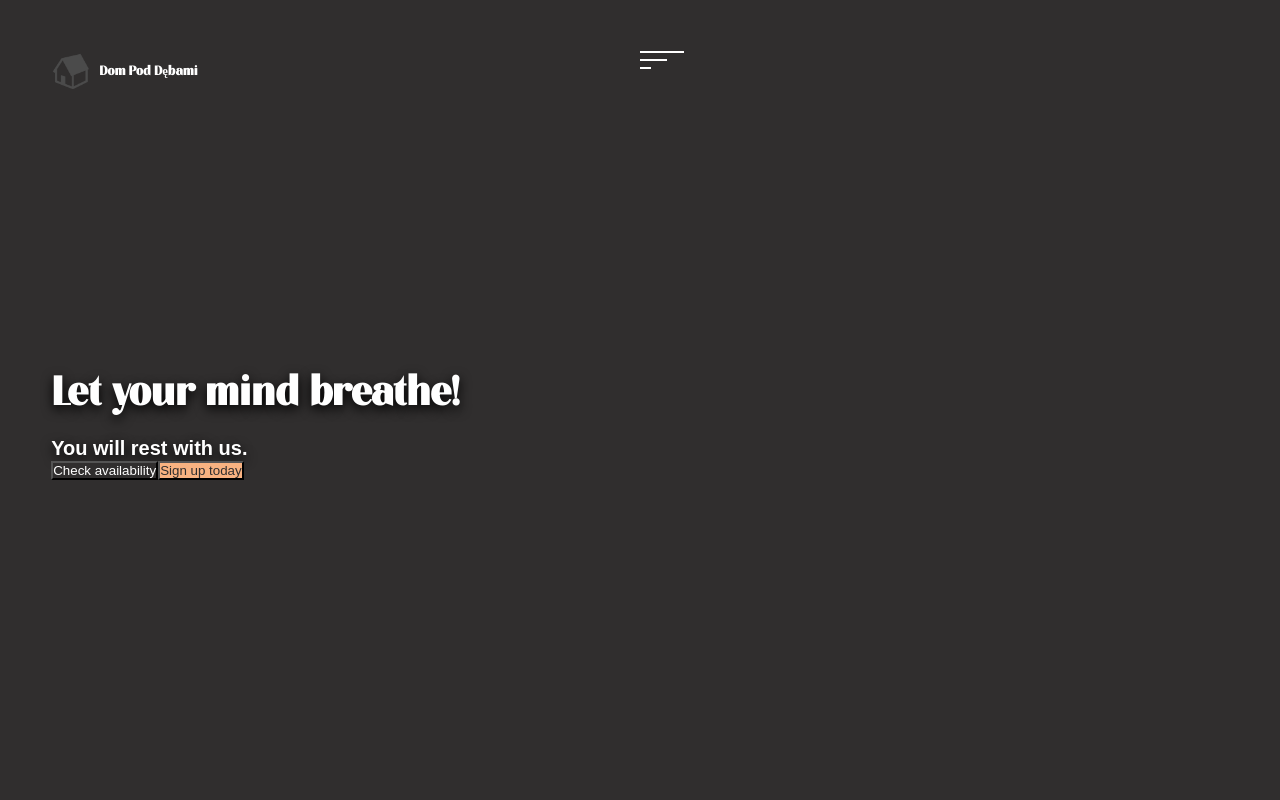
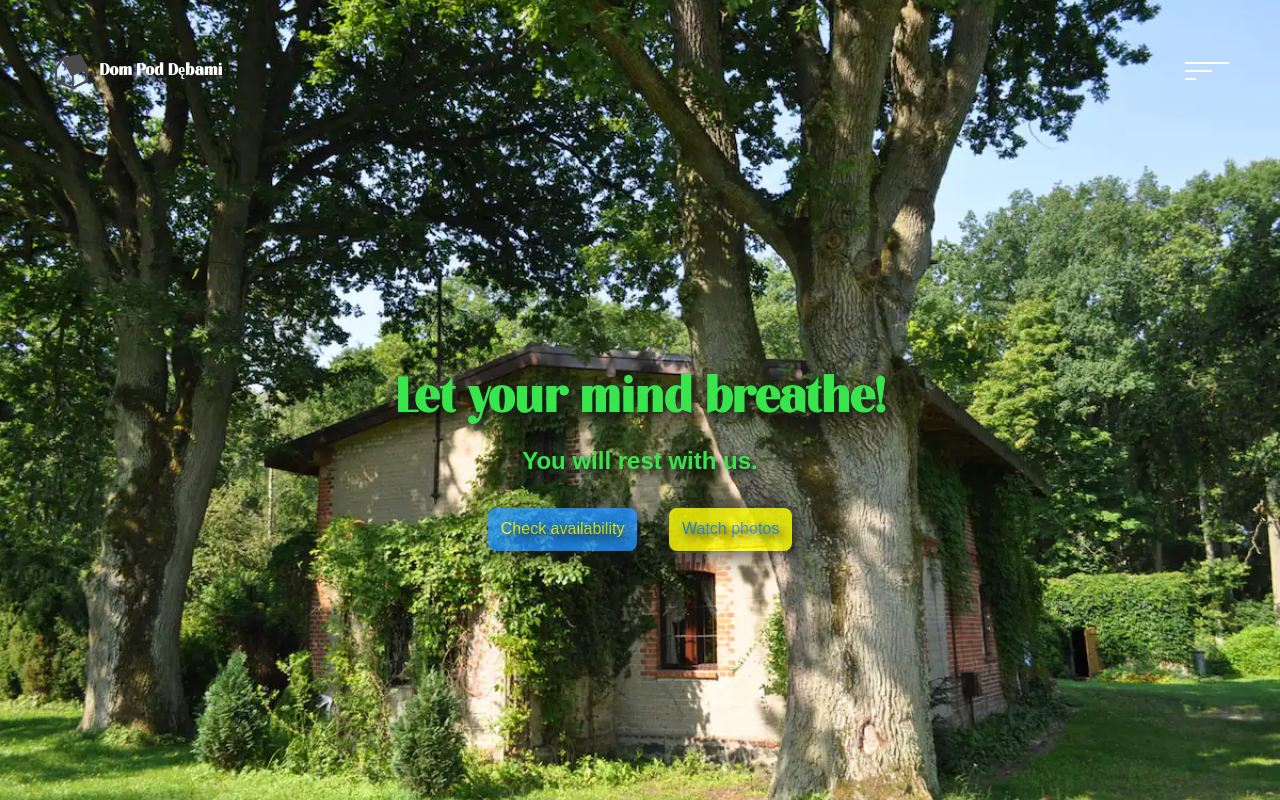
Before and after one commit to KamilKasiak/SasinoWebpage, a React (Create React App) app in the folder client/: page / in a window 1280 px wide. Built offline with nearby package versions, Linux system fonts and the light colour scheme.

Commit message:
photo section and some styling

```diff
--- a/client/src/App.js
+++ b/client/src/App.js
@@ -2,12 +2,14 @@ import './App.scss';
 import { Routes, Route } from 'react-router-dom';
 import Layout from './components/Layout';
 import Reservation from './components/Reservation';
+import Photos from './components/Photos.js';
 
 function App() {
   return (
     <Routes>
       <Route path='/' element={<Layout />}>
         <Route path='/' element={<Reservation />} />
+        <Route path='/photos' element={<Photos />} />
       </Route>
     </Routes>
   );
--- a/client/src/App.scss
+++ b/client/src/App.scss
@@ -1,5 +1,5 @@
-$primary: #f8b281;
-$secondary: #302e2e;
+$primary: #2192ff;
+$secondary: #fdff00;
 
 @font-face {
   font-family: 'stone';
--- a/client/src/components/Layout.js
+++ b/client/src/components/Layout.js
@@ -1,10 +1,12 @@
 import './Layout.scss';
 import Navbar from './Navbar';
 import { Outlet } from 'react-router-dom';
+import outsideLanding from '../assets/outsideLanding.png';
 
 const Layout = () => {
   return (
     <div className='App'>
+      <img className='outsideLanding' src={outsideLanding} alt='outside'></img>
       <Navbar />
       <div className='page'>
         <Outlet />
--- a/client/src/components/Layout.scss
+++ b/client/src/components/Layout.scss
@@ -4,18 +4,20 @@
   width: 100%;
   min-height: 100vh;
   position: absolute;
-  background-color: $secondary;
+
   .page {
     font-family: stone, sans-serif;
-    color: #fff;
+    color: #38e54d;
     h2 {
-      font-size: 2.5rem;
+      font-size: 3rem;
       line-height: 125%;
       padding: 1rem 0rem;
+      text-shadow: 4px 4px 8px #181818;
     }
     h3 {
-      font-size: 1.25rem;
+      font-size: 1.5rem;
       line-height: 125%;
+      text-shadow: 4px 4px 8px #181818;
     }
     .container {
       padding: 4%;
@@ -23,6 +25,16 @@
     button {
       background-color: $primary;
       color: $secondary;
+      text-shadow: 4px 4px 8px #181818;
     }
   }
+  .outsideLanding {
+    position: absolute;
+    left: 0;
+    top: 0;
+    width: 100%;
+    height: 100vh;
+    object-fit: cover;
+    z-index: -1;
+  }
 }
--- a/client/src/components/Navbar.scss
+++ b/client/src/components/Navbar.scss
@@ -5,26 +5,35 @@
   max-height: 100%;
   display: flex;
   padding: 4%;
-  background-color: $secondary;
+  background-color: transparent;
+
   .left-nav {
     flex: 1;
     h1 {
       margin-left: 0.5rem;
       font-family: 'stone', 'sans-serif';
-      font-size: 0.8rem;
+      font-size: 1rem;
     }
     .logo {
       display: flex;
       color: #fff;
       align-items: center;
+      text-shadow: 4px 4px 8px #181818;
       img {
         width: 2.5rem;
       }
     }
   }
   .mid-nav {
+    display: flex;
     flex: 1;
     color: black;
+    justify-content: flex-end;
+    align-items: center;
+
+    svg:hover {
+      cursor: pointer;
+    }
   }
 
   .links {
--- /dev/null
+++ b/client/src/components/Photos.js
@@ -0,0 +1,25 @@
+import './Photos.scss';
+
+const Photos = () => {
+  return (
+    <div className='photo-section'>
+      <div className='photos-description'>
+        <h2>House tailored for you</h2>
+        <h3>It's is time to heal your mind and body</h3>
+      </div>
+      <div className='photos'>
+        <div className='inside'>
+          <h3>What is inside?</h3>
+        </div>
+        <div className='outside'>
+          <h3>What is outside</h3>
+        </div>
+        <div className='nearby'>
+          <h3>What is nearby</h3>
+        </div>
+      </div>
+    </div>
+  );
+};
+
+export default Photos;
--- /dev/null
+++ b/client/src/components/Photos.scss
@@ -0,0 +1,3 @@
+.photo-section {
+  display: block;
+}
--- a/client/src/components/Reservation.js
+++ b/client/src/components/Reservation.js
@@ -5,9 +5,9 @@ const Reservation = () => {
     <div className='container reservation'>
       <h2>Let your mind breathe!</h2>
       <h3>You will rest with us.</h3>
-      <div class='call-to-action'>
-        <button class='cta-sec'>Check availability</button>
-        <button class='cta-main'>Sign up today</button>
+      <div className='call-to-action'>
+        <button className='cta-main'>Check availability</button>
+        <button className='cta-sec'>Watch photos</button>
       </div>
     </div>
   );
--- a/client/src/components/Reservation.scss
+++ b/client/src/components/Reservation.scss
@@ -3,11 +3,33 @@
   max-width: 100%;
   margin-top: 20vh !important;
   text-shadow: 0px 4px 12px black;
+  text-align: center;
   h3 {
     font-family: sans-serif;
   }
+  button {
+    position: relative;
+    padding: 0.8rem;
+    font-size: 1rem;
+    border: none;
+    border-radius: 0.5rem;
+    box-shadow: 4px 4px 24px #181818;
+    margin-top: 1rem;
+    margin: 2rem 1rem;
+    opacity: 0.8;
+    animation: fadeIn 1s 1.8s backwards;
+    &:hover {
+      cursor: pointer;
+      top: -4px;
+      scale: 105%;
+    }
+  }
   .cta-sec {
     background-color: $secondary !important;
-    color: #fff !important;
+    color: $primary !important;
+  }
+  .cta-main {
+    background-color: $primary !important;
+    color: $secondary !important;
   }
 }
```
Also changed, not shown: client/src/setupTests.js (deleted, +0 -5 lines), client/src/assets/outsideLanding.png (added), client/src/assets/outsideLanding1.png (added).
